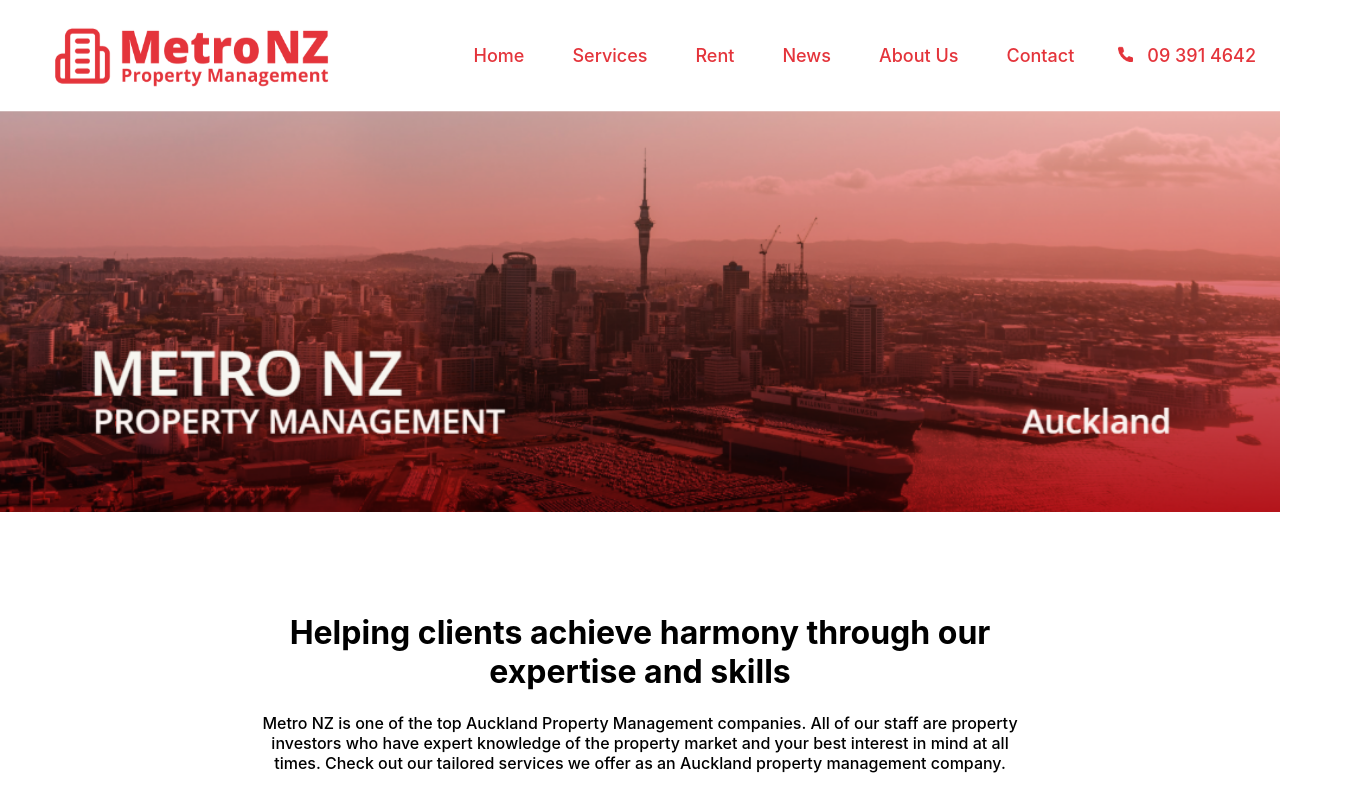
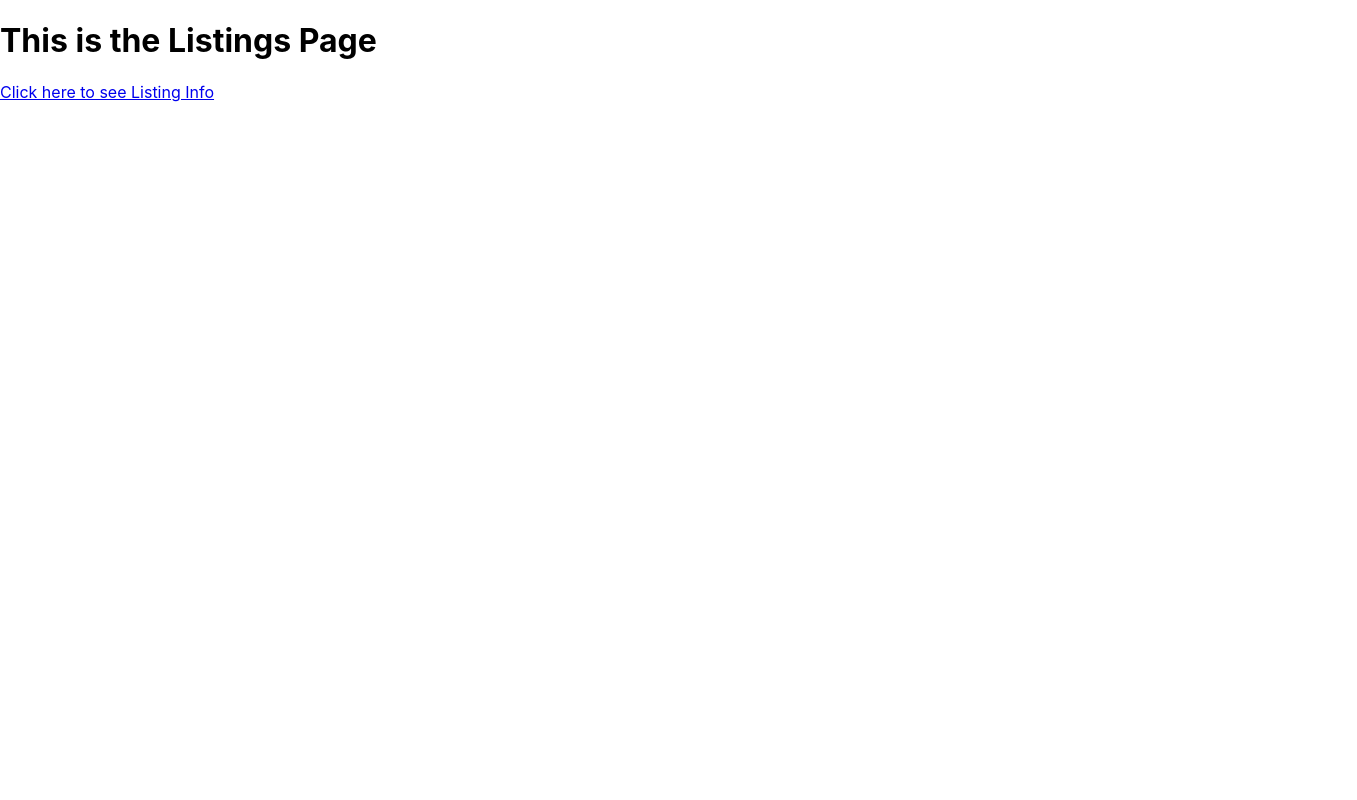
Before and after one commit to HMoana/M5-Frontend, a React (Create React App) app: page /listingsPage in a window 1280 px wide. Shown: the top 800 px of the page, 1357 px wide, since content can reach past the window. Built offline with nearby package versions, Linux system fonts and the light colour scheme.

Commit message:
created routes and routers for homepage, listings page and listing Info page

```diff
--- a/docker-compose.yml
+++ b/docker-compose.yml
@@ -2,6 +2,7 @@
 services:
   server:
     build: ../server
+    restart: always
     ports:
       - 8080:8080
     depends_on:
--- a/src/App.js
+++ b/src/App.js
@@ -1,22 +1,18 @@
-import "./App.css";
-import React from "react";
-import Header from "./Components/CommonComponents/Header";
-import Footer from "./Components/CommonComponents/Footer";
-import HeaderImageContainer from "./Components/Homepage/HeaderImageContainer";
-import MainContainer from "./Components/Homepage/MainContainer";
-import FormFilling from "./Components/Homepage/FormFilling";
-import YoutubeVideo from "./Components/Homepage/YoutubeVideo";
+import { Routes, Route } from "react-router-dom";
+
+// Pages
+import HomePage from "./Components/Homepage/HomePage";
+import ListingsPage from "./Components/ListingsPage/ListingsPage";
+import ListingInfoPage from "./Components/ListingInfoPage/ListingInfoPage";
 
 const App = () => {
   return (
     <div>
-      <Header />
-      <HeaderImageContainer />
-      <MainContainer />
-      <YoutubeVideo />
-      <FormFilling />
-      <Footer />
-      {/* addig some notes againnnnnnn */}
+      <Routes>
+        <Route path="/" element={<HomePage />} />
+        <Route path="/listingsPage" element={<ListingsPage />} />
+        <Route path="/listingInfoPage" element={<ListingInfoPage />} />
+      </Routes>
     </div>
   );
 };
--- a/src/Components/CommonComponents/Header.js
+++ b/src/Components/CommonComponents/Header.js
@@ -1,5 +1,7 @@
 import React from "react";
 import styles from "./Header.module.css";
+
+import { Link } from "react-router-dom";
 
 const Header = () => {
   return (
@@ -18,7 +20,7 @@
             <a href="https://www.google.com/">Services</a>
           </li>
           <li>
-            <a href="https://www.google.com/">Rent</a>
+            <Link to="/listingsPage">Rent</Link>
           </li>
           <li>
             <a href="https://www.google.com/">News</a>
--- /dev/null
+++ b/src/Components/Homepage/HomePage.js
@@ -0,0 +1,21 @@
+import Footer from "../CommonComponents/Footer";
+import Header from "../CommonComponents/Header";
+import FormFilling from "./FormFilling";
+import HeaderImageContainer from "./HeaderImageContainer";
+import MainContainer from "./MainContainer";
+import YoutubeVideo from "./YoutubeVideo";
+
+const HomePage = () => {
+  return (
+    <div>
+      <Header />
+      <HeaderImageContainer />
+      <MainContainer />
+      <YoutubeVideo />
+      <FormFilling />
+      <Footer />
+    </div>
+  );
+};
+
+export default HomePage;
--- /dev/null
+++ b/src/Components/ListingInfoPage/ListingInfoPage.js
@@ -0,0 +1,9 @@
+const ListingInfoPage = () => {
+  return (
+    <div>
+      <h1> This is the Listing Information Page</h1>
+    </div>
+  );
+};
+
+export default ListingInfoPage;
--- /dev/null
+++ b/src/Components/ListingsPage/ListingsPage.js
@@ -0,0 +1,12 @@
+import { Link } from "react-router-dom";
+
+const ListingsPage = () => {
+  return (
+    <div>
+      <h1>This is the Listings Page</h1>
+      <Link to="/listingInfoPage">Click here to see Listing Info</Link>
+    </div>
+  );
+};
+
+export default ListingsPage;
--- a/src/index.js
+++ b/src/index.js
@@ -1,13 +1,16 @@
-import React from 'react';
-import ReactDOM from 'react-dom/client';
-import './index.css';
-import App from './App';
-import reportWebVitals from './reportWebVitals';
+import React from "react";
+import ReactDOM from "react-dom/client";
+import "./index.css";
+import App from "./App";
+import reportWebVitals from "./reportWebVitals";
+import { BrowserRouter } from "react-router-dom";
 
-const root = ReactDOM.createRoot(document.getElementById('root'));
+const root = ReactDOM.createRoot(document.getElementById("root"));
 root.render(
   <React.StrictMode>
-    <App />
+    <BrowserRouter>
+      <App />
+    </BrowserRouter>
   </React.StrictMode>
 );
 
```
